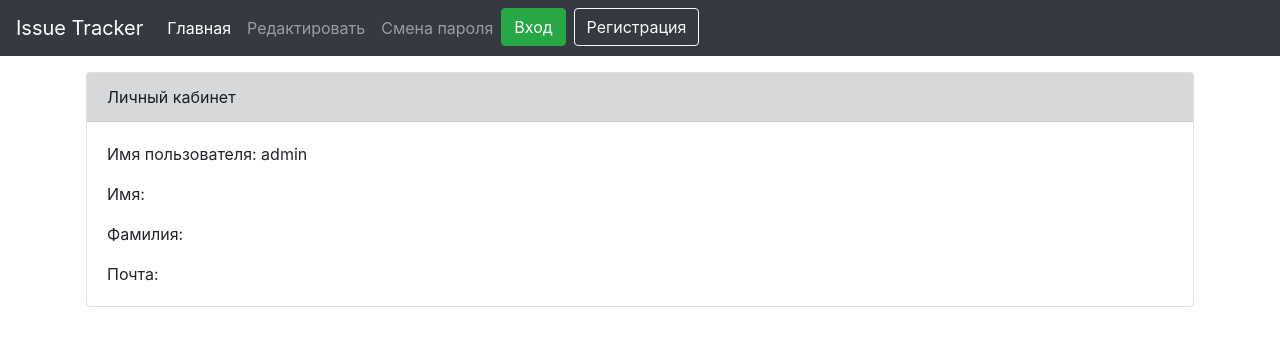
After one commit to k2Raven/python_group_3_49, a Django app: page /accounts/1/ in a window 1280 px wide. The commit adds this page. Shown: the top 346 px of the page. Run offline with Django 3.2, Linux system fonts and the light colour scheme; data comes from the database, SQL or seed files in the repository; some libraries are stand-ins or nearby versions.

Commit message:
Создал личный кабинет

```diff
--- a/source/accounts/forms.py
+++ b/source/accounts/forms.py
@@ -40,4 +40,5 @@ class UserCreationForm(forms.ModelForm):
 
     class Meta:
         model = User
-        fields = ['username', 'password', 'password_confirm', 'first_name', 'last_name']
+        fields = ['username', 'password', 'password_confirm', 'first_name', 'last_name', 'email']
+        labels = {'first_name': 'Имя', 'last_name': 'Фамилия', 'email': 'Email'}
--- /dev/null
+++ b/source/accounts/templates/user_detail.html
@@ -0,0 +1,23 @@
+{% extends 'base.html' %}
+
+{% block title %}Пользователь{% endblock %}
+
+{% block dropdown %}
+    <li class="nav-item"><a class="nav-link" href="#">Редактировать</a></li>
+    <li class="nav-item"><a class="nav-link" href="#">Смена пароля</a></li>
+{% endblock %}
+
+{% block content %}
+        <div class="card m-2">
+            <div class="card-header alert-dark">
+                Личный кабинет
+            </div>
+
+            <div class="card-body">
+                <p class="card-text">Имя пользователя: {{ user_obj.username }}</p>
+                <p class="card-text">Имя: {{ user_obj.first_name }}</p>
+                <p class="card-text">Фамилия: {{ user_obj.last_name }}</p>
+                <p class="card-text">Почта: {{ user_obj.email }}</p>
+            </div>
+        </div>
+{% endblock %}
--- a/source/accounts/urls.py
+++ b/source/accounts/urls.py
@@ -1,11 +1,12 @@
 from django.urls import path
 from django.contrib.auth.views import LoginView, LogoutView
-from .views import register_view
+from .views import register_view, UserDetailView
 
 app_name = 'accounts'
 
 urlpatterns = [
     path('login/', LoginView.as_view(), name='login'),
     path('logout/', LogoutView.as_view(), name='logout'),
-    path('create/', register_view, name='create')
+    path('create/', register_view, name='create'),
+    path('<int:pk>/', UserDetailView.as_view(), name='detail')
 ]
--- a/source/accounts/views.py
+++ b/source/accounts/views.py
@@ -1,3 +1,5 @@
+from django.views.generic import ListView, DetailView, UpdateView
+from django.contrib.auth.models import User
 from django.contrib.auth import login
 from django.shortcuts import render, redirect
 from .forms import UserCreationForm
@@ -14,3 +16,9 @@ def register_view(request, *args, **kwargs):
     else:
         form = UserCreationForm()
     return render(request, 'create.html', context={'form': form})
+
+
+class UserDetailView(DetailView):
+    model = User
+    template_name = 'user_detail.html'
+    context_object_name = 'user_obj'
--- a/source/webapp/templates/base.html
+++ b/source/webapp/templates/base.html
@@ -22,6 +22,21 @@
         {% block menu %}{% endblock %}
       </li>
       {% block dropdown %}{% endblock %}
+        {% if request.user.is_authenticated %}
+            <li class="nav-item">
+                <a class="nav-link text-info" href="{% url 'accounts:detail' user.pk %}">Привет, {{ user.username }}!</a>
+            </li>
+            <li class="nav-item">
+                <a href="{% url 'accounts:logout' %}" class="btn btn-danger" role="button"> Выход</a>
+            </li>
+        {% else %}
+            <li class="nav-item">
+                <a href="{% url 'accounts:login' %}" class="btn btn-success" role="button"> Вход</a>
+            </li>
+            <li class="nav-item">
+                <a href="{% url 'accounts:create' %}" class="btn btn-outline-light ml-2" role="button"> Регистрация</a>
+            </li>
+        {% endif %}
     </ul>
       {% block search %}{% endblock %}
   </div>
```
Also changed, not shown: source/webapp/templates/project_list.html (+0 -12 lines).
